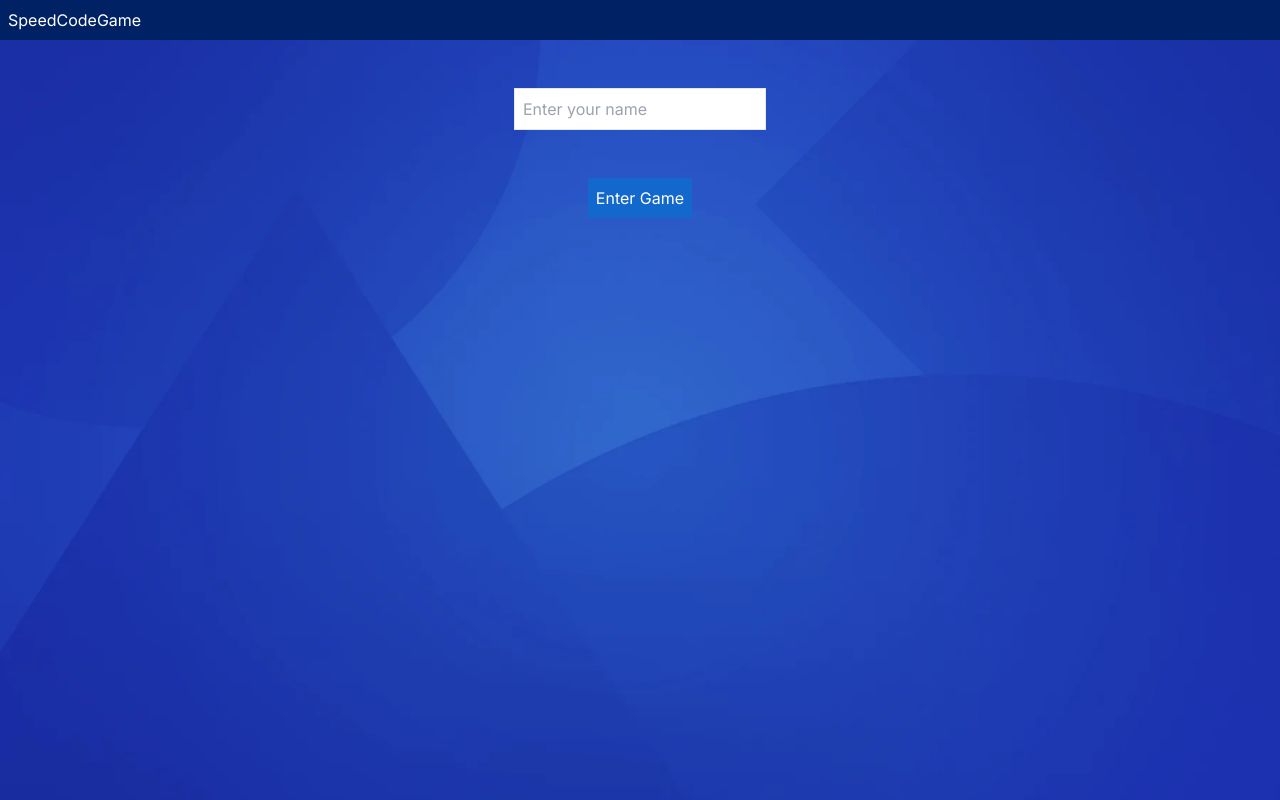
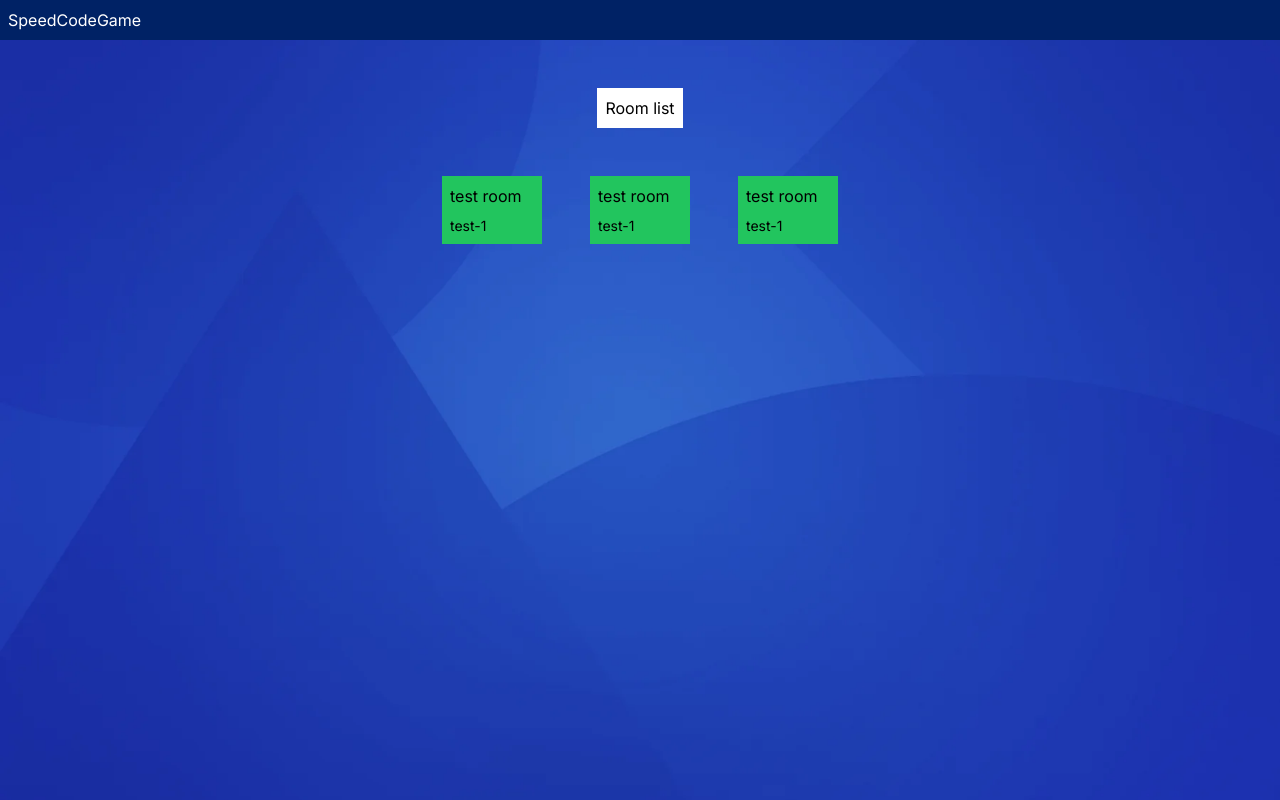
Before and after one commit to GodfreyLee/speedcodegame, a Next.js app in the folder frontend/: page / in a window 1280 px wide. Built offline with nearby package versions, Linux system fonts and the light colour scheme.

Commit message:
add roomlist & roomid page

```diff
--- a/frontend/app/layout.tsx
+++ b/frontend/app/layout.tsx
@@ -16,7 +16,7 @@ export default function RootLayout({
 }>) {
   return (
     <html lang="en">
-      <head> <script src='https://embed.runkit.com'></script></head>
+      {/* <head> <script src='https://embed.runkit.com'></script></head> */}
       <body className={inter.className}>{children}</body>
     </html>
   );
--- a/frontend/app/page.tsx
+++ b/frontend/app/page.tsx
@@ -4,146 +4,45 @@ import Embed from "react-runkit";
 import { useRef, useState } from "react";
 import Editor from "@monaco-editor/react";
 import { cn } from "@/utils/tailwind";
+import { useRouter } from "next/navigation";
 
 export default function Home() {
-  const [inputUsername, setInputUsername] = useState<any>();
-  const [username, setUsername] = useState("");
-  const [question, setQuestion] = useState(
-    "Print all even numbers from 0 – 10"
-  );
-  const [consoleOutput, setConsoleOutput] = useState("");
-  const [step, setStep] = useState("enterName");
-  const [isCorrect, setIsCorrect] = useState(false);
-  const [scoreList, setScoreList] = useState([
-    { username: "Robyn", score: 982 },
-    { username: "Nancy", score: 911 },
-    { username: "Mal", score: 0 },
-    { username: "jeff", score: 0 },
+  const router = useRouter();
+  const [roomList, setRoomList] = useState([
+    {
+      roomId: "test-1",
+      roomName: "test room",
+    },
+    {
+      roomId: "test-1",
+      roomName: "test room",
+    },
+    {
+      roomId: "test-1",
+      roomName: "test room",
+    },
   ]);
-  const editorRef = useRef(null);
-  const enterQuestionStage = () => {
-    if (!inputUsername) {
-      alert("please enter a name");
-      return;
-    }
-    setUsername(inputUsername);
-    setStep("question");
-  };
-
-  function handleEditorDidMount(editor, monaco) {
-    editorRef.current = editor;
-  }
-  function showValue() {
-    var expression = editorRef.current.getValue();
-    let result = eval(`(${expression})()`);
-    setConsoleOutput(result);
-    // alert(`result: ${result}`);
-  }
-  const codeTemplate = `function solution() {` + `\n  return 1` + `\n}`;
   return (
     <div className="bg-[url('/bg-2.png')] h-[100vh] bg-cover">
       <div className="bg-[#002265] p-2 flex justify-between">
         <div className="text-white">SpeedCodeGame</div>
-        {username && <div>welcome, {username}</div>}
       </div>
-      {step === "enterName" && (
-        <div className="flex flex-col items-center gap-12 mt-12">
-          <input
-            className="border p-2"
-            placeholder="Enter your name"
-            onKeyDown={(e) => {
-              if (e.code === "Enter" || e.code === "NumpadEnter") {
-                enterQuestionStage();
-              }
-            }}
-            onChange={(e) => {
-              setInputUsername(e.target.value);
-            }}
-          />
-          <button
-            className="p-2 bg-[#1368CE] text-white"
-            onClick={() => {
-              enterQuestionStage();
-            }}
-          >
-            Enter Game
-          </button>
-        </div>
-      )}
-      {step === "question" && (
-        <div className="flex flex-col items-center">
-          <div className="bg-white w-full p-2">questions: {question}</div>
-          <div className="border max-w-[500px] w-full mt-12">
-            {/* <Embed
-              onEvaluate={(e: any) => {
-                console.log(e);
-              }}
-              source={`// enter your answer here! \n`}
-            /> */}
-
-            <form
-              action="#"
-              onSubmit={(e) => {
-                e.preventDefault();
-                showValue();
+      <div className="flex flex-col items-center gap-12">
+        <div className="bg-white p-2 mt-12">Room list</div>
+        <div className="flex gap-12">
+          {roomList.map((r) => (
+            <div
+              className="bg-green-500 p-2 flex flex-col gap-2 w-[100px] cursor-pointer"
+              onClick={() => {
+                router.push("/room/" + r.roomId);
               }}
             >
-              <div className="">
-                <label htmlFor="comment" className="sr-only">
-                  Add your code
-                </label>
-                <Editor
-                  height="50vh"
-                  defaultLanguage="javascript"
-                  defaultValue={codeTemplate}
-                  onMount={handleEditorDidMount}
-                />
-              </div>
-              <div className="bg-white">{consoleOutput}</div>
-              <div className="flex justify-between pt-2">
-                <div className="flex items-center space-x-5"></div>
-                <div className="flex-shrink-0">
-                  <button
-                    type="submit"
-                    className="inline-flex items-center rounded-md bg-indigo-600 px-3 py-2 text-sm font-semibold text-white hover:bg-indigo-500"
-                  >
-                    Run
-                  </button>
-                </div>
-              </div>
-            </form>
-          </div>
-          <button
-            onClick={() => {
-              setStep("score");
-            }}
-            className="mt-4 inline-flex items-center rounded-md bg-[#26890C] px-3 py-2 text-sm font-semibold text-white hover:bg-green-500"
-          >
-            Submit
-          </button>
+              <div className="">{r.roomName}</div>
+              <div className="text-sm">{r.roomId}</div>
+            </div>
+          ))}
         </div>
-      )}
-
-      {step === "score" && (
-        <div className={cn("flex flex-col items-center")}>
-          <div
-            className={cn("bg-white w-full p-2 flex justify-center", {
-              "text-red-500": !isCorrect,
-              "text-green-500": isCorrect,
-            })}
-          >
-            Your answer is {isCorrect ? "correct" : "wrong"}
-          </div>
-          <div className="bg-[#002265] min-w-[300px] min-h-[400px] p-2 mt-12 text-white flex flex-col gap-2">
-            {scoreList.map((s) => (
-              <div className="flex justify-between">
-                <div>{s.username}</div>
-                <div>{s.score}</div>
-              </div>
-            ))}
-          </div>
-        </div>
-      )}
+      </div>
     </div>
   );
 }
--- /dev/null
+++ b/frontend/app/room/[roomId]/page.tsx
@@ -0,0 +1,149 @@
+"use client";
+import Image from "next/image";
+import Embed from "react-runkit";
+import { useRef, useState } from "react";
+import Editor from "@monaco-editor/react";
+import { cn } from "@/utils/tailwind";
+
+export default function Home() {
+  const [inputUsername, setInputUsername] = useState<any>();
+  const [username, setUsername] = useState("");
+  const [question, setQuestion] = useState(
+    "Print all even numbers from 0 – 10"
+  );
+  const [consoleOutput, setConsoleOutput] = useState("");
+  const [step, setStep] = useState("enterName");
+  const [isCorrect, setIsCorrect] = useState(false);
+  const [scoreList, setScoreList] = useState([
+    { username: "Robyn", score: 982 },
+    { username: "Nancy", score: 911 },
+    { username: "Mal", score: 0 },
+    { username: "jeff", score: 0 },
+  ]);
+  const editorRef = useRef(null);
+  const enterQuestionStage = () => {
+    if (!inputUsername) {
+      alert("please enter a name");
+      return;
+    }
+    setUsername(inputUsername);
+    setStep("question");
+  };
+
+  function handleEditorDidMount(editor, monaco) {
+    editorRef.current = editor;
+  }
+  function showValue() {
+    var expression = editorRef.current.getValue();
+    let result = eval(`(${expression})()`);
+    setConsoleOutput(result);
+    // alert(`result: ${result}`);
+  }
+  const codeTemplate = `function solution() {` + `\n  return 1` + `\n}`;
+  return (
+    <div className="bg-[url('/bg-2.png')] h-[100vh] bg-cover">
+      <div className="bg-[#002265] p-2 flex justify-between">
+        <div className="text-white">SpeedCodeGame</div>
+        {username && <div className="text-white">welcome, {username}</div>}
+      </div>
+      {step === "enterName" && (
+        <div className="flex flex-col items-center gap-12 mt-12">
+          <input
+            className="border p-2"
+            placeholder="Enter your name"
+            onKeyDown={(e) => {
+              if (e.code === "Enter" || e.code === "NumpadEnter") {
+                enterQuestionStage();
+              }
+            }}
+            onChange={(e) => {
+              setInputUsername(e.target.value);
+            }}
+          />
+          <button
+            className="p-2 bg-[#1368CE] text-white"
+            onClick={() => {
+              enterQuestionStage();
+            }}
+          >
+            Enter Game
+          </button>
+        </div>
+      )}
+      {step === "question" && (
+        <div className="flex flex-col items-center">
+          <div className="bg-white w-full p-2">questions: {question}</div>
+          <div className="border max-w-[500px] w-full mt-12">
+            {/* <Embed
+              onEvaluate={(e: any) => {
+                console.log(e);
+              }}
+              source={`// enter your answer here! \n`}
+            /> */}
+
+            <form
+              action="#"
+              onSubmit={(e) => {
+                e.preventDefault();
+                showValue();
+              }}
+            >
+              <div className="">
+                <label htmlFor="comment" className="sr-only">
+                  Add your code
+                </label>
+                <Editor
+                  height="50vh"
+                  defaultLanguage="javascript"
+                  defaultValue={codeTemplate}
+                  onMount={handleEditorDidMount}
+                />
+              </div>
+              <div className="bg-white">{consoleOutput}</div>
+              <div className="flex justify-between pt-2">
+                <div className="flex items-center space-x-5"></div>
+                <div className="flex-shrink-0">
+                  <button
+                    type="submit"
+                    className="inline-flex items-center rounded-md bg-indigo-600 px-3 py-2 text-sm font-semibold text-white hover:bg-indigo-500"
+                  >
+                    Run
+                  </button>
+                </div>
+              </div>
+            </form>
+          </div>
+          <button
+            onClick={() => {
+              setStep("score");
+            }}
+            className="mt-4 inline-flex items-center rounded-md bg-[#26890C] px-3 py-2 text-sm font-semibold text-white hover:bg-green-500"
+          >
+            Submit
+          </button>
+        </div>
+      )}
+
+      {step === "score" && (
+        <div className={cn("flex flex-col items-center")}>
+          <div
+            className={cn("bg-white w-full p-2 flex justify-center", {
+              "text-red-500": !isCorrect,
+              "text-green-500": isCorrect,
+            })}
+          >
+            Your answer is {isCorrect ? "correct" : "wrong"}
+          </div>
+          <div className="bg-[#002265] min-w-[300px] min-h-[400px] p-2 mt-12 text-white flex flex-col gap-2">
+            {scoreList.map((s) => (
+              <div className="flex justify-between">
+                <div>{s.username}</div>
+                <div>{s.score}</div>
+              </div>
+            ))}
+          </div>
+        </div>
+      )}
+    </div>
+  );
+}
```
